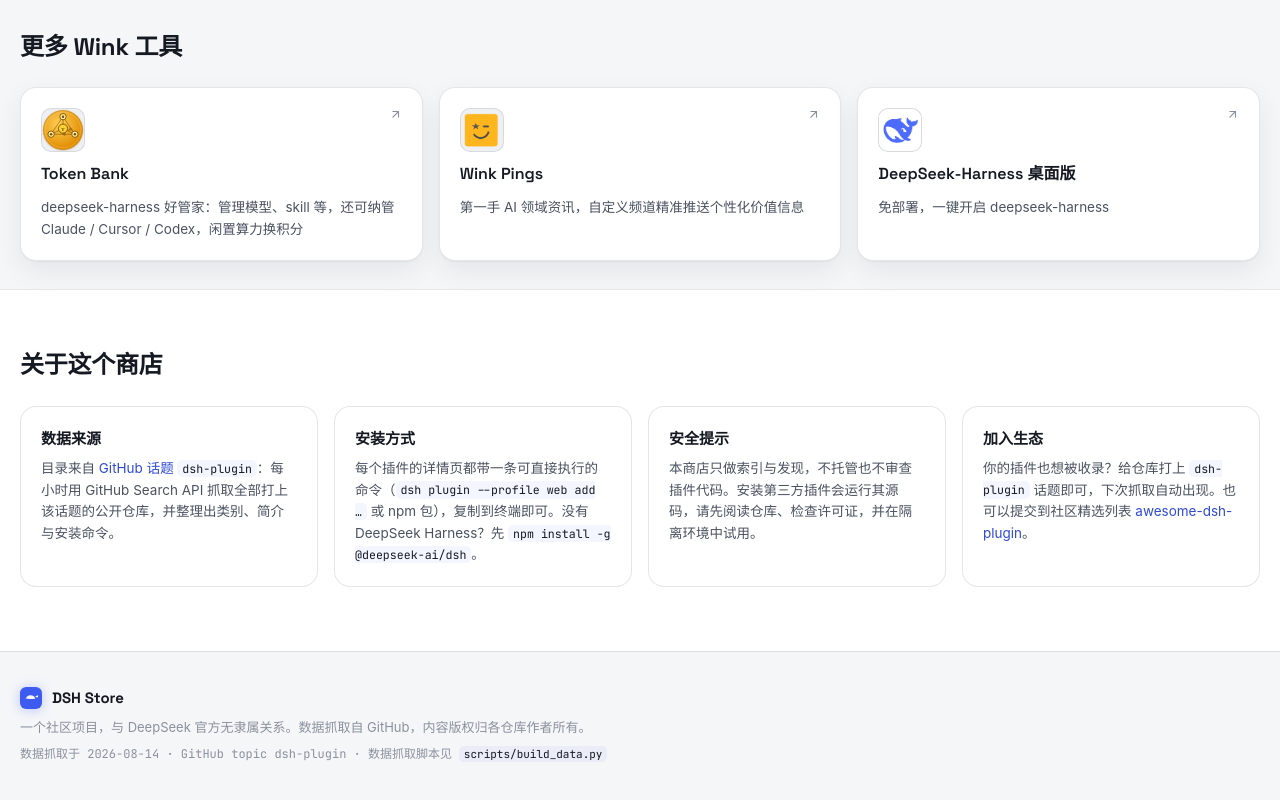
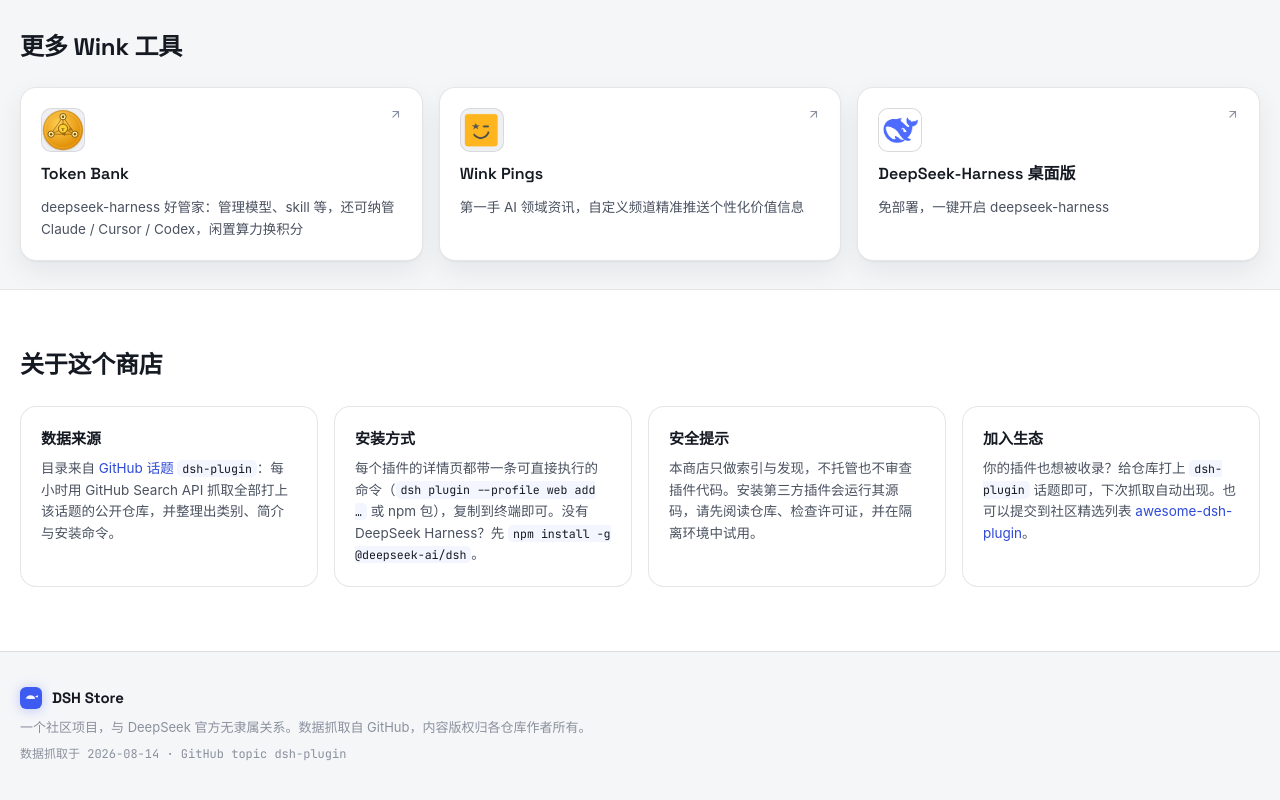
Before and after one commit to wink-run/dsh-plugin-store, a plain HTML site: page index.html in a window 1280 px wide. Shown: the part 3106-3906 px from the top of the page. Drawn offline with Linux system fonts and the light colour scheme.

Commit message:
Remove 'data fetch script see scripts/build_data.py' from footer

```diff
--- a/index.html
+++ b/index.html
@@ -233,7 +233,7 @@
       一个社区项目，与 DeepSeek 官方无隶属关系。数据抓取自 GitHub，内容版权归各仓库作者所有。
     </p>
     <p class="footer-meta">
-      <span id="footer-updated">-</span> · 数据抓取脚本见 <code>scripts/build_data.py</code>
+      <span id="footer-updated">-</span>
     </p>
   </div>
 </footer>
```
